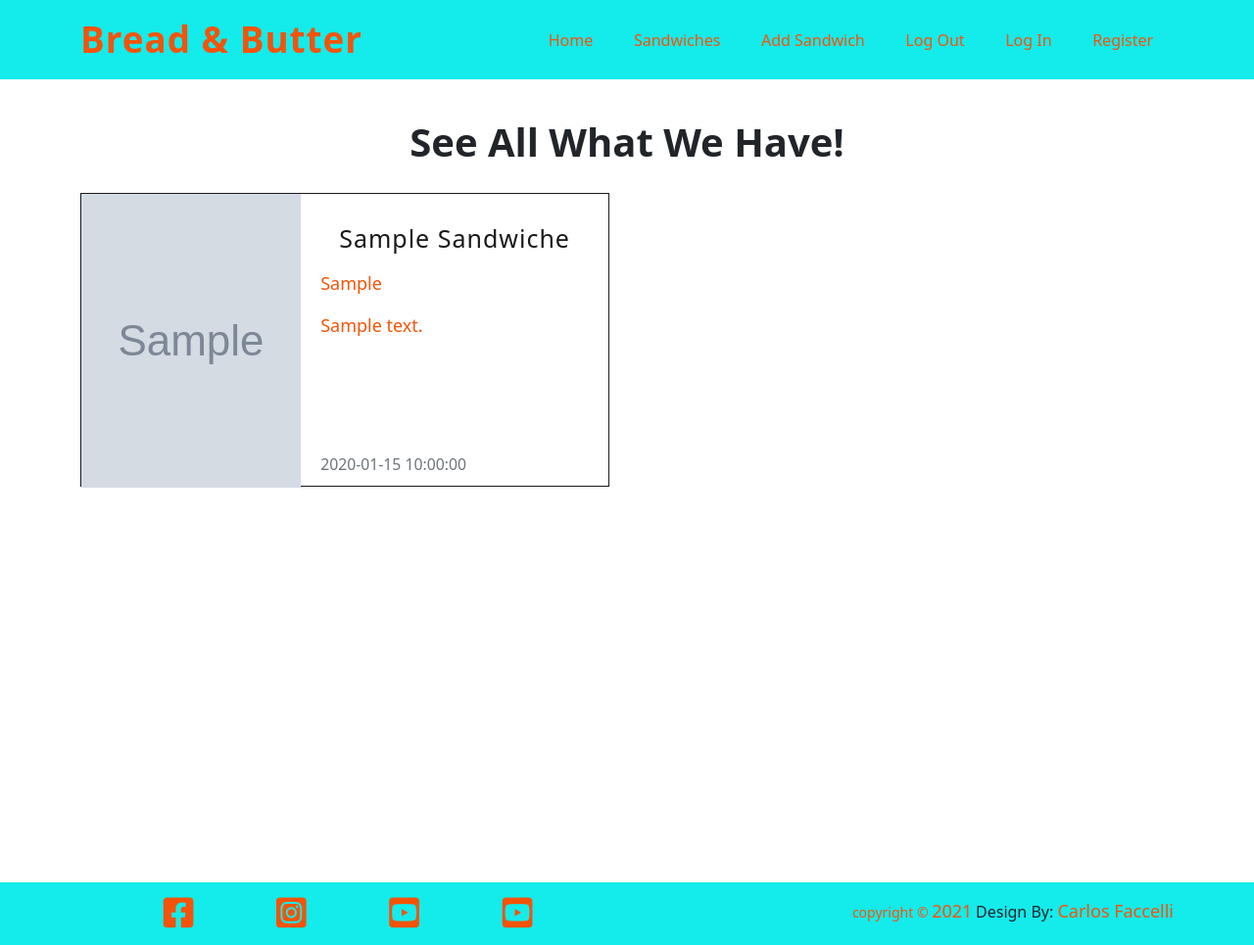
After one commit to CarlosFaccelli26/Bread-Butter-Milestone, a Flask app: page /all_sandwich in a window 1280 px wide. The commit adds this page. Shown: the whole page at 98% size. Run offline with Flask 2, Linux system fonts and the light colour scheme; a user stored in the database is signed in; grey boxes marked "Sample" are stand-in pictures; a database or web service that is not in the repository returns one stand-in record (values such as "Sample title"); some libraries are stand-ins or nearby versions.

Commit message:
Adding all_sandwich template, will be render if there are 8 or more sandwich display on index.html

```diff
--- a/app.py
+++ b/app.py
@@ -1,9 +1,8 @@
 import os
 from flask import (
     Flask, render_template,
-    request, flash, session,
-    redirect, url_for,
-    abort)
+    request, flash,
+    redirect, url_for)
 from flask_pymongo import PyMongo
 from bson.objectid import ObjectId
 from flask_wtf import FlaskForm
@@ -150,8 +149,8 @@ def register():
             'email': form.email.data,
             'password': hashed_password
         })
-        flash(
-            'Registration successfully. You are able to login.', category='success')
+        flash('Registration successfully. You are able to login.',
+              category='success')
         return redirect(url_for('login'))
     return render_template('register.html', form=form)
 
@@ -166,7 +165,6 @@ def login():
         if user and User.check_password(user['password'], form.password.data):
             user_obj = User(user['username'], user['email'], user['_id'])
             login_user(user_obj)
-            print(user_obj)
             flash('Logged in Successfully', category='success')
             next = request.args.get('next')
             return redirect(next or url_for('index'))
@@ -227,7 +225,6 @@ def edit_sandwich(sandwich_id):
             'portion': form.portion.data,
             'created_by': current_user.username
         }
-        print(submit)
         mongo.db.sandwiches.update({'_id': ObjectId(sandwich_id)}, submit)
         flash('Sandwich Updated', category='success')
         return redirect(url_for('sandwich', sandwich_id=sandwich_id))
@@ -247,6 +244,13 @@ def delete_sandwich(sandwich_id):
     return redirect(url_for('index'))
 
 
+@app.route('/all_sandwich')
+@login_required
+def all_sandwich():
+    sandwiches = list(mongo.db.sandwiches.find())
+    return render_template('all_sandwich.html', sandwiches=sandwiches)
+
+
 if __name__ == '__main__':
     app.run(host=os.environ.get('IP'),
             port=int(os.environ.get('PORT')),
--- a/static/css/style.css
+++ b/static/css/style.css
@@ -298,6 +298,46 @@ label {
 
 /* ================ Register ================ */
 
+/* ================ All Sandwich ================ */
+
+.title {
+    text-align: center;
+    text-transform: capitalize;
+    padding: 20px;
+    font-size: 40px;
+    font-weight: bold;
+}
+
+.card-sandwich {
+    width: 100%;
+    height: 300px;
+    border: 1px solid #1a1a1a;
+    position: relative;
+}
+
+.card-sandwich img {
+    width: 100%;
+    height: 300px;
+    object-fit: fill;
+}
+
+.card-body-sandwich {
+    height: 100%;
+    padding: 20px;
+}
+
+.card-body-sandwich .card-title {
+    font-size: 25px;
+    text-align: center;
+    letter-spacing: 1px;
+    padding: 10px 10px;
+}
+
+.card-body-sandwich .card-text small {
+    position: absolute;
+    bottom: 10px;
+}
+
 /* ================ Footer ================ */
 .footer-site {
     min-height: 8vh;
--- /dev/null
+++ b/templates/all_sandwich.html
@@ -0,0 +1,38 @@
+{% extends 'base.html' %}
+{% block title %}
+See All What We Have
+{% endblock %}
+{% block content %}
+<section>
+    <div class="container">
+        <div class="row">
+            <div class="col-12">
+                <h1 class="title">
+                    see all what we have!
+                </h1>
+            </div>
+        </div>
+        <div class="row">
+            {% for sandwich in sandwiches %}
+            <div class="col-sm-12 col-md-6 col-lg-6">
+                <div class="card-sandwich mb-3" style="max-width: 540px;">
+                    <div class="row g-0">
+                        <div class="col-md-5">
+                            <img src="{{ sandwich.imageUrl }}" alt="{{ sandwich.sandwich_name }}">
+                        </div>
+                        <div class="col-md-7">
+                            <div class="card-body-sandwich">
+                                <h5 class="card-title">{{ sandwich.sandwich_name }}</h5>
+                                <p class="card-text">{{ sandwich.sandwich_category }}</p>
+                                <p class="card-text">{{ sandwich.sandwich_description }}</p>
+                                <p class="card-text"><small class="text-muted">{{ sandwich.created_by }}</small></p>
+                            </div>
+                        </div>
+                    </div>
+                </div>
+            </div>
+            {% endfor %}
+        </div>
+    </div>
+</section>
+{% endblock %}
--- a/templates/index.html
+++ b/templates/index.html
@@ -23,7 +23,7 @@ Home
             <div class="col-12">
                 <div class="hero">
                     <h3>Lorem, ipsum dolor.</h3><br>
-                    <a href="">Add a Sandwich</a>
+                    <a href="{{ url_for('add_sandwich') }}">Add a Sandwich</a>
                 </div>
             </div>
         </div>
@@ -50,7 +50,7 @@ Home
             {% endfor %}
         </div>
         {% if sandwiches|length >= 8 %}
-            <a href="#" class="btn btn-sandwich">
+            <a href="{{ url_for('all_sandwich') }}" class="btn btn-sandwich">
                 Wanna See More?
             </a>
         {% else %}
```
